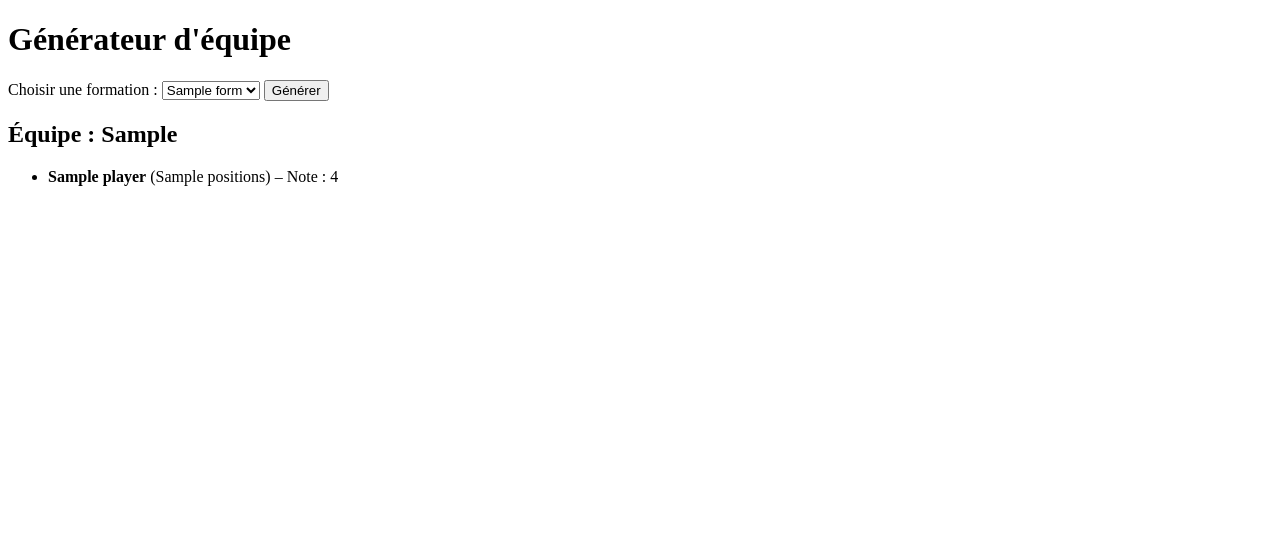
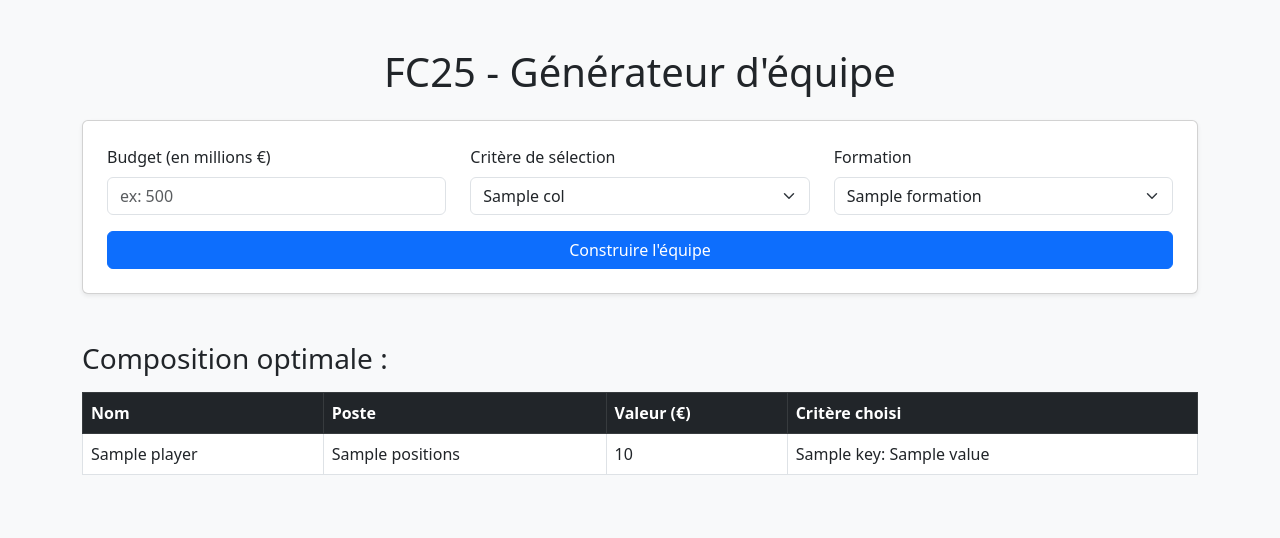
Before and after one commit to Matttgic/fc25-solver, a Flask app: template templates/index.html in a window 1280 px wide. Shown: the top 538 px of the page. Run offline with Flask 3, Linux system fonts and the light colour scheme; the template is opened without the code that fills it: most values are stand-ins (such as "Sample title", 1, 10 or a date in 2020); parts of the project's set-up code (start-up, migrations or seed data) failed here and were passed over.

Commit message:
Update index.html

```diff
--- a/templates/index.html
+++ b/templates/index.html
@@ -1,28 +1,71 @@
 <!DOCTYPE html>
 <html lang="fr">
 <head>
-    <meta charset="UTF-8">
-    <title>FC25 - Sélection d’équipe</title>
+  <meta charset="UTF-8">
+  <title>FC25 - Générateur d'équipe</title>
+  <link href="https://cdn.jsdelivr.net/npm/bootstrap@5.3.0/dist/css/bootstrap.min.css" rel="stylesheet">
 </head>
-<body>
-    <h1>Générateur d'équipe</h1>
-    <form method="post">
-        <label for="formation">Choisir une formation :</label>
-        <select name="formation" id="formation">
-            {% for form in formations %}
-                <option value="{{ form }}" {% if form == selected_formation %}selected{% endif %}>
-                    {{ form }}
-                </option>
+<body class="bg-light">
+  <div class="container py-5">
+    <h1 class="mb-4 text-center">FC25 - Générateur d'équipe</h1>
+
+    <form method="POST" class="card p-4 shadow-sm">
+      <div class="row mb-3">
+        <div class="col-md-4">
+          <label class="form-label">Budget (en millions €)</label>
+          <input type="number" name="budget" class="form-control" placeholder="ex: 500" required>
+        </div>
+        <div class="col-md-4">
+          <label class="form-label">Critère de sélection</label>
+          <select name="criterion" class="form-select" required>
+            {% for col in criteria %}
+              <option value="{{ col }}">{{ col }}</option>
             {% endfor %}
-        </select>
-        <button type="submit">Générer</button>
+          </select>
+        </div>
+        <div class="col-md-4">
+          <label class="form-label">Formation</label>
+          <select name="formation" class="form-select" required>
+            {% for f in formations %}
+              <option value="{{ f }}">{{ f }}</option>
+            {% endfor %}
+          </select>
+        </div>
+      </div>
+      <button type="submit" class="btn btn-primary">Construire l'équipe</button>
     </form>
 
-    <h2>Équipe : {{ selected_formation }}</h2>
-    <ul>
-        {% for player in team %}
-            <li><strong>{{ player.name }}</strong> ({{ player.positions }}) – Note : {{ player.overall_rating }}</li>
-        {% endfor %}
-    </ul>
+    {% if results %}
+      <div class="mt-5">
+        <h3>Composition optimale :</h3>
+        <table class="table table-bordered table-hover mt-3">
+          <thead class="table-dark">
+            <tr>
+              <th>Nom</th>
+              <th>Poste</th>
+              <th>Valeur (€)</th>
+              <th>Critère choisi</th>
+            </tr>
+          </thead>
+          <tbody>
+            {% for player in results %}
+              <tr>
+                <td>{{ player.name }}</td>
+                <td>{{ player.positions }}</td>
+                <td>{{ "{:.0f}".format(player.value) }}</td>
+                <td>
+                  {% for key, value in player.items() %}
+                    {% if key not in ['name', 'positions', 'value'] %}
+                      {{ key }}: {{ value }}
+                    {% endif %}
+                  {% endfor %}
+                </td>
+              </tr>
+            {% endfor %}
+          </tbody>
+        </table>
+      </div>
+    {% endif %}
+  </div>
 </body>
 </html>
```
